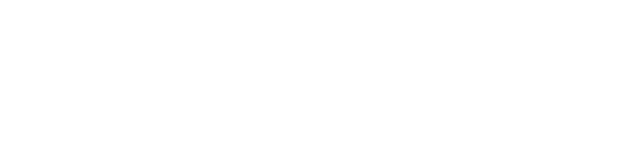
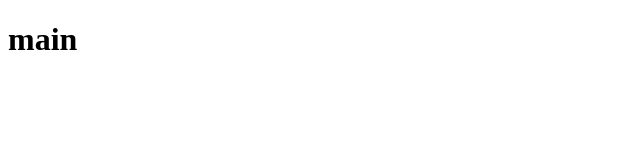
Before and after one commit to Algreyliz/react-midu2, a plain HTML site: page index.html in a window 1280 px wide. Shown: the whole page, without its empty margins (0-640 px from the left). Drawn offline with Linux system fonts and the light colour scheme.

Commit message:
main pero bien exoroto

```diff
--- a/index.html
+++ b/index.html
@@ -6,6 +6,6 @@
     <title>Document</title>
 </head>
 <body>
-    <h1><main></main></h1>
+    <h1>main</h1>
 </body>
 </html>
```
